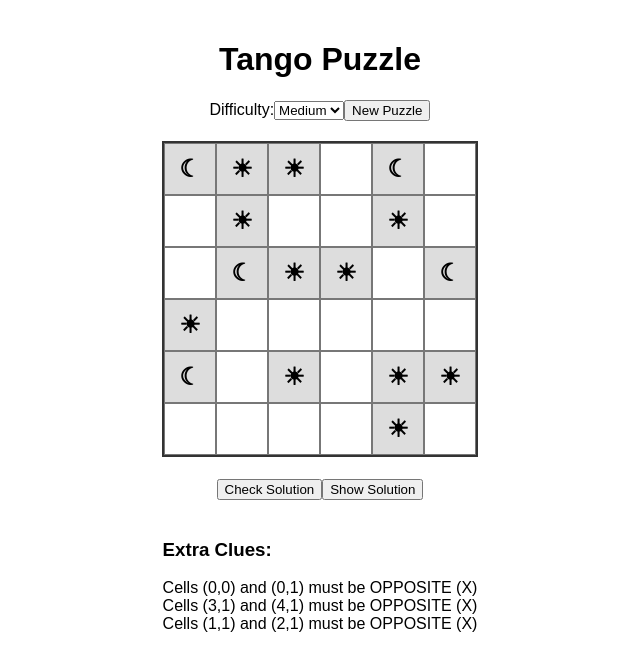
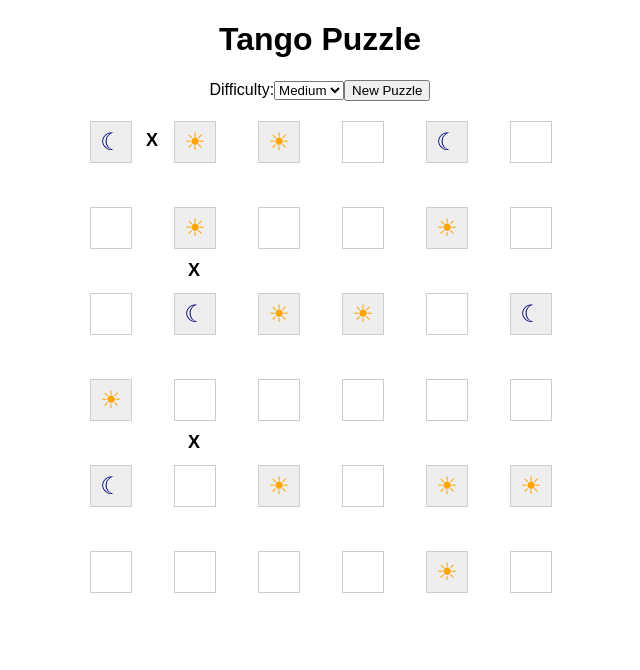
Before and after one commit to khaledbaghdadii/tangoclone, a React (Create React App) app: page / in a window 1280 px wide. Shown: the top 670 px of the page, without its empty margins (320-960 px from the left). Built offline with nearby package versions, Linux system fonts and the light colour scheme.

Commit message:
enhance game: add colors, auto check, and equal/cross on the ui

```diff
--- a/src/App.css
+++ b/src/App.css
@@ -1,54 +1,72 @@
 .App {
   text-align: center;
-  font-family: Arial, sans-serif;
-  padding: 20px;
+  font-family: sans-serif;
 }
 
 .controls {
   margin-bottom: 20px;
 }
 
-.puzzle-board {
-  display: inline-block;
-  border: 2px solid #333;
+.puzzle-board-grid {
+  display: grid;
+  gap: 2px;
+  justify-content: center;
+  margin: 0 auto;
 }
 
-.puzzle-row {
-  display: flex;
-}
-
+/* Puzzle cells (actual game cells) */
 .puzzle-cell {
-  width: 50px;
-  height: 50px;
-  border: 1px solid #777;
+  width: 40px;
+  height: 40px;
+  background: white;
+  border: 1px solid #ccc;
   display: flex;
   align-items: center;
   justify-content: center;
-  font-size: 24px;
   cursor: pointer;
 }
 
 .puzzle-cell.given {
-  background-color: #ddd;
-  font-weight: bold;
+  background: #eee;
+  cursor: default;
 }
 
 .puzzle-cell.editable:hover {
-  background-color: #eef;
+  background: #f9f9f9;
 }
 
-.buttons {
-  margin-top: 20px;
+.puzzle-cell.error {
+  background: #fdd;
+}
+
+/* Constraint cells (between puzzle cells) */
+.constraint {
+  width: 40px;
+  height: 40px;
+  display: flex;
+  align-items: center;
+  justify-content: center;
+  font-weight: bold;
+  font-size: 18px;
+}
+
+.constraint-empty {
+  width: 40px;
+  height: 40px;
+}
+
+/* Icons */
+.sun {
+  color: orange;
+  font-size: 24px;
+}
+
+.moon {
+  color: navy;
+  font-size: 24px;
 }
 
 .message {
-  margin-top: 10px;
+  margin-top: 20px;
   font-size: 18px;
-  color: green;
 }
-
-.constraints {
-  margin-top: 20px;
-  text-align: left;
-  display: inline-block;
-}
--- a/src/App.js
+++ b/src/App.js
@@ -3,29 +3,29 @@ import "./App.css";
 
 const BOARD_SIZE = 6;
 
-// --------- Helper Functions for Puzzle Generation and Solving ---------
+// ---------------- Helper Functions ----------------
 
-// Deep copy a 2D board array.
+// Deep copy a 2D board.
 function deepCopy(board) {
   return board.map((row) => row.slice());
 }
 
-// Count occurrences of a given value in an array.
+// Count occurrences of a value in an array.
 function countVal(arr, val) {
   return arr.filter((x) => x === val).length;
 }
 
-// Check if any three consecutive cells (already assigned) are identical.
+// Check if an array has three consecutive same non-null values.
 function violatesAdjacent(arr) {
   for (let i = 0; i < arr.length - 2; i++) {
-    if (arr[i] !== null && arr[i + 1] !== null && arr[i + 2] !== null) {
-      if (arr[i] === arr[i + 1] && arr[i + 1] === arr[i + 2]) return true;
+    if (arr[i] !== null && arr[i] === arr[i + 1] && arr[i + 1] === arr[i + 2]) {
+      return true;
     }
   }
   return false;
 }
 
-// Test whether placing val at (r,c) in board keeps row/column balance and adjacent rule.
+// Validate assignment at (r,c) in board.
 function isValidAssignment(board, r, c, val, n) {
   board[r][c] = val;
   const row = board[r];
@@ -50,7 +50,7 @@ function isValidAssignment(board, r, c, val, n) {
   return true;
 }
 
-// Generate a full valid solution board using recursive backtracking.
+// Generate a complete solution board via backtracking.
 function generateFullSolution(n) {
   const board = Array.from({ length: n }, () => Array(n).fill(null));
   function backtrack(pos) {
@@ -70,7 +70,7 @@ function generateFullSolution(n) {
   return backtrack(0) ? board : null;
 }
 
-// Generate extra constraints (equal or opposite) from adjacent cell pairs.
+// Generate extra constraints (equal or opposite) from adjacent pairs.
 function generateExtraConstraints(fullBoard, extraCount) {
   const n = fullBoard.length;
   let candidates = [];
@@ -106,7 +106,7 @@ function generateExtraConstraints(fullBoard, extraCount) {
   return { equalsConstraints, oppositeConstraints };
 }
 
-// Backtracking solver that counts solutions (stops after reaching limit).
+// Backtracking puzzle solver (counts solutions up to a given limit).
 function solvePuzzle(board, eqConstraints, oppConstraints, limit = 2) {
   const n = board.length;
   let count = { value: 0 };
@@ -156,12 +156,81 @@ function solvePuzzle(board, eqConstraints, oppConstraints, limit = 2) {
   return count.value;
 }
 
-// Check if the puzzle has a unique solution.
+// Check whether the puzzle has a unique solution.
 function hasUniqueSolution(puzzle, eqConstraints, oppConstraints) {
   return solvePuzzle(deepCopy(puzzle), eqConstraints, oppConstraints, 2) === 1;
 }
 
-// Generate a puzzle by starting with a full solution and then removing cells.
+// Validate the board to see which cells (if any) are involved in rule violations.
+function validateBoard(board, eqConstraints, oppConstraints) {
+  const n = board.length;
+  const errors = new Set();
+  // Check rows.
+  for (let r = 0; r < n; r++) {
+    const row = board[r];
+    if (countVal(row, true) > n / 2 || countVal(row, false) > n / 2) {
+      for (let c = 0; c < n; c++) errors.add(`${r}-${c}`);
+    }
+    for (let c = 0; c < n - 2; c++) {
+      if (
+        row[c] !== null &&
+        row[c] === row[c + 1] &&
+        row[c + 1] === row[c + 2]
+      ) {
+        errors.add(`${r}-${c}`);
+        errors.add(`${r}-${c + 1}`);
+        errors.add(`${r}-${c + 2}`);
+      }
+    }
+  }
+  // Check columns.
+  for (let c = 0; c < n; c++) {
+    const col = board.map((r) => r[c]);
+    if (countVal(col, true) > n / 2 || countVal(col, false) > n / 2) {
+      for (let r = 0; r < n; r++) errors.add(`${r}-${c}`);
+    }
+    for (let r = 0; r < n - 2; r++) {
+      if (
+        col[r] !== null &&
+        col[r] === col[r + 1] &&
+        col[r + 1] === col[r + 2]
+      ) {
+        errors.add(`${r}-${c}`);
+        errors.add(`${r + 1}-${c}`);
+        errors.add(`${r + 2}-${c}`);
+      }
+    }
+  }
+  // Check extra constraints.
+  for (let pair of eqConstraints) {
+    const [[r1, c1], [r2, c2]] = pair;
+    if (
+      board[r1][c1] !== null &&
+      board[r2][c2] !== null &&
+      board[r1][c1] !== board[r2][c2]
+    ) {
+      errors.add(`${r1}-${c1}`);
+      errors.add(`${r2}-${c2}`);
+    }
+  }
+  for (let pair of oppConstraints) {
+    const [[r1, c1], [r2, c2]] = pair;
+    if (
+      board[r1][c1] !== null &&
+      board[r2][c2] !== null &&
+      board[r1][c1] === board[r2][c2]
+    ) {
+      errors.add(`${r1}-${c1}`);
+      errors.add(`${r2}-${c2}`);
+    }
+  }
+  return Array.from(errors).map((str) => {
+    const [r, c] = str.split("-").map(Number);
+    return { r, c };
+  });
+}
+
+// Generate a puzzle by removing cells from a full solution.
 function generatePuzzle(n, difficulty) {
   const totalCells = n * n;
   let targetGiven, extraCount;
@@ -217,26 +286,89 @@ function generatePuzzle(n, difficulty) {
   };
 }
 
-// --------- React Components ---------
+// ---------------- React Components ----------------
 
-// The puzzle board UI – each cell displays a symbol (or is blank)
-// and is styled as either a "given" (non-editable) or "editable" cell.
-function PuzzleBoard({ puzzle, givens, onCellClick }) {
-  return (
-    <div className="puzzle-board">
-      {puzzle.map((row, r) => (
-        <div key={r} className="puzzle-row">
-          {row.map((cell, c) => (
+// Updated PuzzleBoard that shows constraints on the grid.
+function PuzzleBoard({ puzzle, givens, onCellClick, errorCells, puzzleData }) {
+  const n = puzzle.length;
+  const gridSize = 2 * n - 1;
+
+  // Build a map for constraints using grid coordinates.
+  const constraintMap = {};
+  if (puzzleData) {
+    puzzleData.equalsConstraints.forEach((pair) => {
+      const [[r1, c1], [r2, c2]] = pair;
+      if (r1 === r2) {
+        const row = 2 * r1;
+        const col = 2 * Math.min(c1, c2) + 1;
+        constraintMap[`${row},${col}`] = "=";
+      } else if (c1 === c2) {
+        const row = 2 * Math.min(r1, r2) + 1;
+        const col = 2 * c1;
+        constraintMap[`${row},${col}`] = "=";
+      }
+    });
+    puzzleData.oppositeConstraints.forEach((pair) => {
+      const [[r1, c1], [r2, c2]] = pair;
+      if (r1 === r2) {
+        const row = 2 * r1;
+        const col = 2 * Math.min(c1, c2) + 1;
+        constraintMap[`${row},${col}`] = "X";
+      } else if (c1 === c2) {
+        const row = 2 * Math.min(r1, r2) + 1;
+        const col = 2 * c1;
+        constraintMap[`${row},${col}`] = "X";
+      }
+    });
+  }
+
+  const gridItems = [];
+  for (let i = 0; i < gridSize; i++) {
+    for (let j = 0; j < gridSize; j++) {
+      if (i % 2 === 0 && j % 2 === 0) {
+        // Puzzle cell.
+        const r = i / 2;
+        const c = j / 2;
+        const isError = errorCells.some((err) => err.r === r && err.c === c);
+        gridItems.push(
           <div
-              key={c}
-              className={`puzzle-cell ${givens[r][c] ? "given" : "editable"}`}
+            key={`cell-${r}-${c}`}
+            className={`puzzle-cell ${givens[r][c] ? "given" : "editable"} ${
+              isError ? "error" : ""
+            }`}
             onClick={() => onCellClick(r, c)}
           >
-              {cell === null ? "" : cell ? "☀" : "☾"}
+            {puzzle[r][c] !== null && (
+              <span className={puzzle[r][c] ? "sun" : "moon"}>
+                {puzzle[r][c] ? "☀" : "☾"}
+              </span>
+            )}
           </div>
-          ))}
+        );
+      } else if ((i % 2 === 0 && j % 2 === 1) || (i % 2 === 1 && j % 2 === 0)) {
+        // Constraint cell (horizontal or vertical).
+        const key = `constraint-${i}-${j}`;
+        const symbol = constraintMap[`${i},${j}`] || "";
+        gridItems.push(
+          <div key={key} className="constraint">
+            {symbol}
           </div>
-      ))}
+        );
+      } else {
+        // Intersection cell, left empty.
+        gridItems.push(
+          <div key={`empty-${i}-${j}`} className="constraint-empty"></div>
+        );
+      }
+    }
+  }
+
+  return (
+    <div
+      className="puzzle-board-grid"
+      style={{ gridTemplateColumns: `repeat(${gridSize}, 40px)` }}
+    >
+      {gridItems}
     </div>
   );
 }
@@ -245,22 +377,68 @@ function App() {
   const [difficulty, setDifficulty] = useState("medium");
   const [puzzleData, setPuzzleData] = useState(null);
   const [userBoard, setUserBoard] = useState(null);
-  const [message, setMessage] = useState("");
+  const [message, setMessage] = useState({ text: "", color: "" });
+  const [errorCells, setErrorCells] = useState([]);
 
-  // Generate a new puzzle when the component mounts or when difficulty changes.
+  // Generate a new puzzle when difficulty changes.
   useEffect(() => {
     generateNewPuzzle();
     // eslint-disable-next-line react-hooks/exhaustive-deps
   }, [difficulty]);
 
+  // Delay error validation by 1.5 seconds.
+  useEffect(() => {
+    if (userBoard && puzzleData) {
+      const timer = setTimeout(() => {
+        const errors = validateBoard(
+          userBoard,
+          puzzleData.equalsConstraints,
+          puzzleData.oppositeConstraints
+        );
+        setErrorCells(errors);
+      }, 1500);
+      return () => clearTimeout(timer);
+    }
+  }, [userBoard, puzzleData]);
+
+  // Auto-check solution when all cells are filled.
+  useEffect(() => {
+    if (userBoard && puzzleData) {
+      const complete = userBoard.every((row) =>
+        row.every((cell) => cell !== null)
+      );
+      if (complete) {
+        let correct = true;
+        for (let r = 0; r < BOARD_SIZE; r++) {
+          for (let c = 0; c < BOARD_SIZE; c++) {
+            if (userBoard[r][c] !== puzzleData.fullBoard[r][c]) {
+              correct = false;
+              break;
+            }
+          }
+          if (!correct) break;
+        }
+        if (correct)
+          setMessage({
+            text: "Congratulations! Puzzle solved.",
+            color: "green",
+          });
+        else setMessage({ text: "Solution is not correct.", color: "red" });
+      } else {
+        setMessage({ text: "", color: "" });
+      }
+    }
+  }, [userBoard, puzzleData]);
+
   const generateNewPuzzle = () => {
     const data = generatePuzzle(BOARD_SIZE, difficulty);
     setPuzzleData(data);
     setUserBoard(deepCopy(data.puzzle));
-    setMessage("");
+    setMessage({ text: "", color: "" });
+    setErrorCells([]);
   };
 
-  // For editable cells, cycle through: (null → true → false → null)
+  // Cycle cell value on click (if editable).
   const handleCellClick = (r, c) => {
     if (!puzzleData.givens[r][c]) {
       setUserBoard((prev) => {
@@ -271,27 +449,6 @@ function App() {
         return newBoard;
       });
     }
-  };
-
-  // Check whether the current user board matches the full solution.
-  const checkSolution = () => {
-    if (!puzzleData) return;
-    const { fullBoard } = puzzleData;
-    for (let r = 0; r < BOARD_SIZE; r++) {
-      for (let c = 0; c < BOARD_SIZE; c++) {
-        if (userBoard[r][c] === null || userBoard[r][c] !== fullBoard[r][c]) {
-          setMessage("Solution is not correct.");
-          return;
-        }
-      }
-    }
-    setMessage("Congratulations! Puzzle solved.");
-  };
-
-  // Optionally show the solution.
-  const showSolution = () => {
-    if (!puzzleData) return;
-    setUserBoard(deepCopy(puzzleData.fullBoard));
   };
 
   return (
@@ -316,32 +473,16 @@ function App() {
           puzzle={userBoard}
           givens={puzzleData.givens}
           onCellClick={handleCellClick}
+          errorCells={errorCells}
+          puzzleData={puzzleData}
         />
       )}
-      <div className="buttons">
-        <button onClick={checkSolution}>Check Solution</button>
-        <button onClick={showSolution}>Show Solution</button>
-      </div>
-      {message && <div className="message">{message}</div>}
-      <div className="constraints">
-        <h3>Extra Clues:</h3>
-        {puzzleData && (
-          <div>
-            {puzzleData.equalsConstraints.map((pair, idx) => (
-              <div key={`eq-${idx}`}>
-                Cells ({pair[0][0]},{pair[0][1]}) and ({pair[1][0]},{pair[1][1]}
-                ) must be EQUAL (=)
-              </div>
-            ))}
-            {puzzleData.oppositeConstraints.map((pair, idx) => (
-              <div key={`opp-${idx}`}>
-                Cells ({pair[0][0]},{pair[0][1]}) and ({pair[1][0]},{pair[1][1]}
-                ) must be OPPOSITE (X)
-              </div>
-            ))}
+      <div className="buttons">{/* Additional buttons can go here */}</div>
+      {message.text && (
+        <div className="message" style={{ color: message.color }}>
+          {message.text}
         </div>
       )}
-      </div>
     </div>
   );
 }
```
Lines whose indentation alone changed are shown as unchanged.
